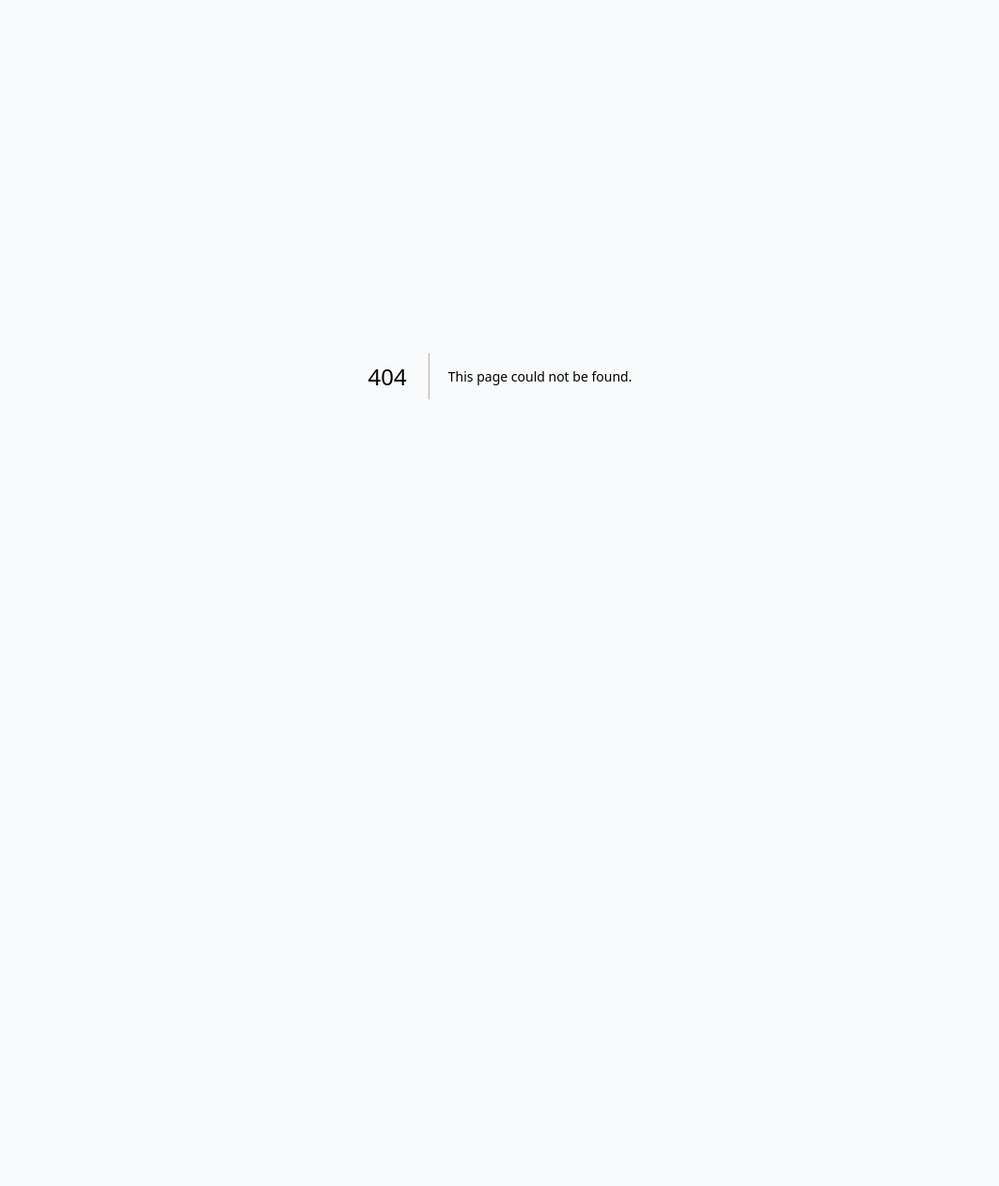
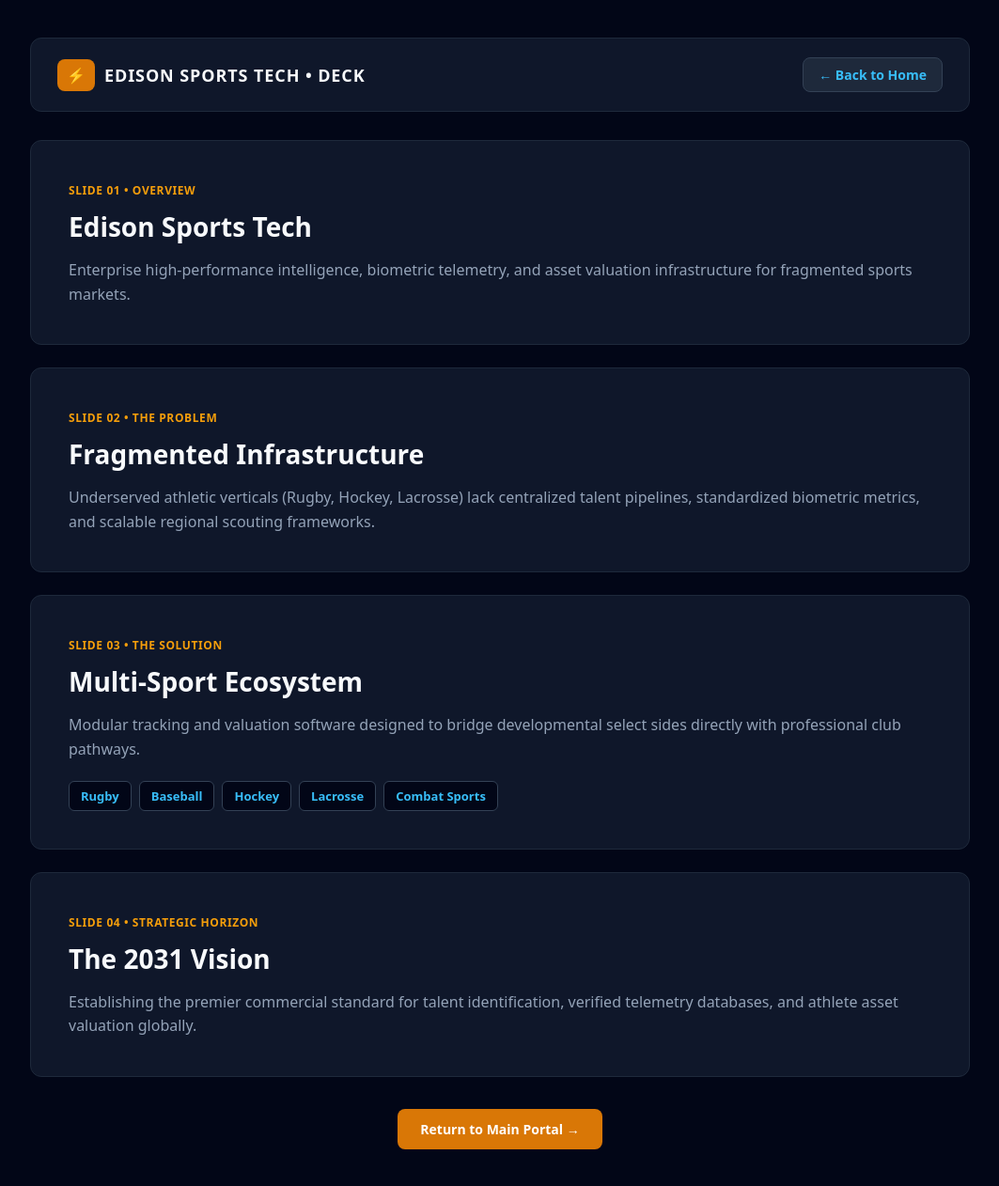
Before and after one commit to KGross16/Rugby2, a Next.js app: page /deck in a window 1280 px wide. Before the commit this address had no page. Shown: the top 1262 px of the page at 94% size, without its empty margins (108-1171 px from the left). Before the commit the page ends 800 px from the top, so only its background shows below. Built offline with nearby package versions, Linux system fonts and the light colour scheme.

Commit message:
Create PitchDeck component with multiple slides
This file contains a PitchDeck component with multiple slides detailing Edison Sports Tech's overview, problems, solutions, and strategic vision for 2031. It includes navigation and styling for a visually appealing presentation.

```diff
--- /dev/null
+++ b/app/deck/page.tsx
@@ -0,0 +1,73 @@
+"use client";
+import Link from "next/link";
+
+export default function PitchDeck() {
+  return (
+    <main style={{ minHeight: "100vh", backgroundColor: "#020617", fontFamily: "system-ui, sans-serif", color: "#f8fafc", padding: "40px 20px" }}>
+      <div style={{ maxWidth: "1000px", margin: "0 auto" }}>
+
+        {/* Navigation Header */}
+        <div style={{ display: "flex", justifyContent: "space-between", alignItems: "center", backgroundColor: "#0f172a", border: "1px solid #1e293b", padding: "20px 28px", borderRadius: "12px", marginBottom: "30px" }}>
+          <div style={{ display: "flex", alignItems: "center", gap: "10px" }}>
+            <span style={{ backgroundColor: "#d97706", color: "#fff", padding: "6px 10px", borderRadius: "8px", fontWeight: "800", fontSize: "16px" }}>⚡</span>
+            <span style={{ fontSize: "18px", fontWeight: "800", letterSpacing: "0.05em", color: "#f8fafc" }}>EDISON SPORTS TECH &bull; DECK</span>
+          </div>
+          <Link href="/" style={{ backgroundColor: "#1e293b", color: "#38bdf8", padding: "8px 16px", borderRadius: "8px", textDecoration: "none", fontSize: "14px", fontWeight: "600", border: "1px solid #334155" }}>
+            &larr; Back to Home
+          </Link>
+        </div>
+
+        {/* Slide 1: Title */}
+        <div style={{ backgroundColor: "#0f172a", border: "1px solid #1e293b", padding: "40px", borderRadius: "12px", marginBottom: "24px" }}>
+          <span style={{ fontSize: "12px", color: "#f59e0b", fontWeight: "700", textTransform: "uppercase", letterSpacing: "0.05em" }}>Slide 01 &bull; Overview</span>
+          <h2 style={{ fontSize: "28px", fontWeight: "800", color: "#f8fafc", margin: "10px 0 15px 0" }}>Edison Sports Tech</h2>
+          <p style={{ color: "#94a3b8", fontSize: "16px", lineHeight: "1.6", margin: 0 }}>
+            Enterprise high-performance intelligence, biometric telemetry, and asset valuation infrastructure for fragmented sports markets.
+          </p>
+        </div>
+
+        {/* Slide 2: The Problem */}
+        <div style={{ backgroundColor: "#0f172a", border: "1px solid #1e293b", padding: "40px", borderRadius: "12px", marginBottom: "24px" }}>
+          <span style={{ fontSize: "12px", color: "#f59e0b", fontWeight: "700", textTransform: "uppercase", letterSpacing: "0.05em" }}>Slide 02 &bull; The Problem</span>
+          <h2 style={{ fontSize: "28px", fontWeight: "800", color: "#f8fafc", margin: "10px 0 15px 0" }}>Fragmented Infrastructure</h2>
+          <p style={{ color: "#94a3b8", fontSize: "16px", lineHeight: "1.6", margin: 0 }}>
+            Underserved athletic verticals (Rugby, Hockey, Lacrosse) lack centralized talent pipelines, standardized biometric metrics, and scalable regional scouting frameworks.
+          </p>
+        </div>
+
+        {/* Slide 3: Multi-Sport Solution */}
+        <div style={{ backgroundColor: "#0f172a", border: "1px solid #1e293b", padding: "40px", borderRadius: "12px", marginBottom: "24px" }}>
+          <span style={{ fontSize: "12px", color: "#f59e0b", fontWeight: "700", textTransform: "uppercase", letterSpacing: "0.05em" }}>Slide 03 &bull; The Solution</span>
+          <h2 style={{ fontSize: "28px", fontWeight: "800", color: "#f8fafc", margin: "10px 0 15px 0" }}>Multi-Sport Ecosystem</h2>
+          <p style={{ color: "#94a3b8", fontSize: "16px", lineHeight: "1.6", margin: "0 0 20px 0" }}>
+            Modular tracking and valuation software designed to bridge developmental select sides directly with professional club pathways.
+          </p>
+          <div style={{ display: "flex", gap: "8px", flexWrap: "wrap" }}>
+            {["Rugby", "Baseball", "Hockey", "Lacrosse", "Combat Sports"].map(s => (
+              <span key={s} style={{ backgroundColor: "#020617", border: "1px solid #334155", color: "#38bdf8", padding: "6px 12px", borderRadius: "6px", fontSize: "13px", fontWeight: "600" }}>
+                {s}
+              </span>
+            ))}
+          </div>
+        </div>
+
+        {/* Slide 4: 2031 Horizon */}
+        <div style={{ backgroundColor: "#0f172a", border: "1px solid #1e293b", padding: "40px", borderRadius: "12px", marginBottom: "24px" }}>
+          <span style={{ fontSize: "12px", color: "#f59e0b", fontWeight: "700", textTransform: "uppercase", letterSpacing: "0.05em" }}>Slide 04 &bull; Strategic Horizon</span>
+          <h2 style={{ fontSize: "28px", fontWeight: "800", color: "#f8fafc", margin: "10px 0 15px 0" }}>The 2031 Vision</h2>
+          <p style={{ color: "#94a3b8", fontSize: "16px", lineHeight: "1.6", margin: 0 }}>
+            Establishing the premier commercial standard for talent identification, verified telemetry databases, and athlete asset valuation globally.
+          </p>
+        </div>
+
+        {/* Footer Navigation */}
+        <div style={{ textAlign: "center", padding: "20px" }}>
+          <Link href="/" style={{ backgroundColor: "#d97706", color: "#fff", padding: "12px 24px", borderRadius: "8px", textDecoration: "none", fontSize: "14px", fontWeight: "700" }}>
+            Return to Main Portal &rarr;
+          </Link>
+        </div>
+
+      </div>
+    </main>
+  );
+}
```
